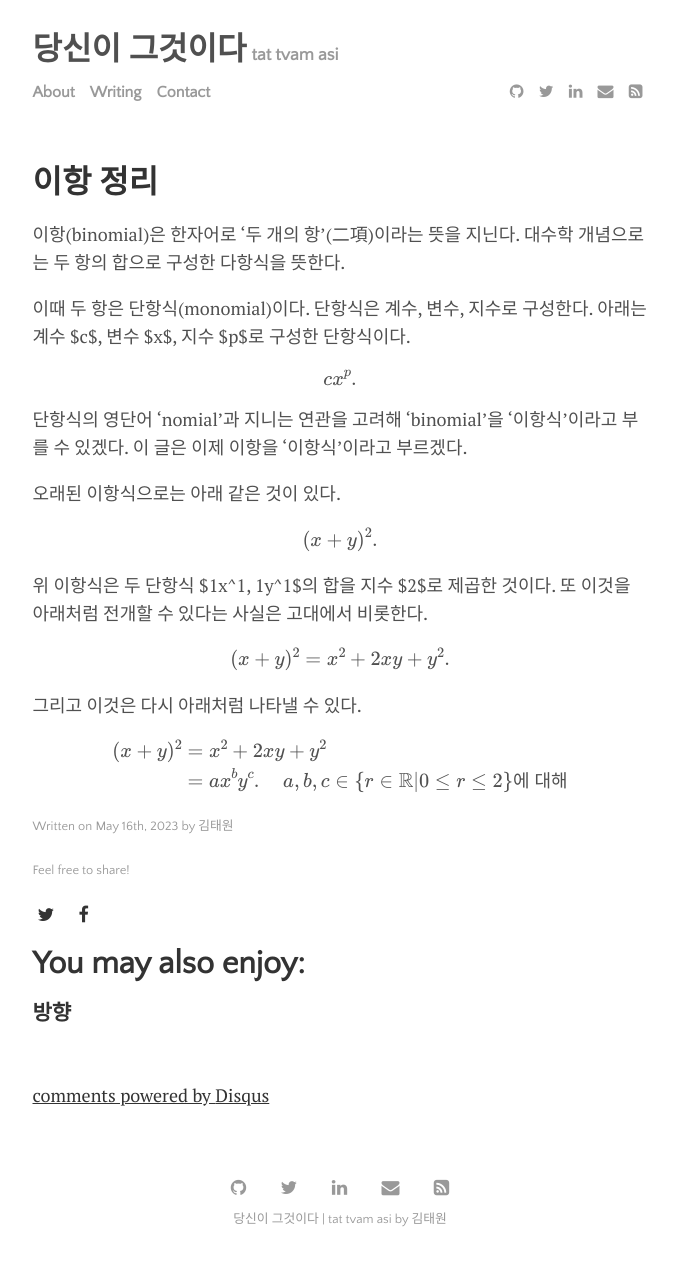
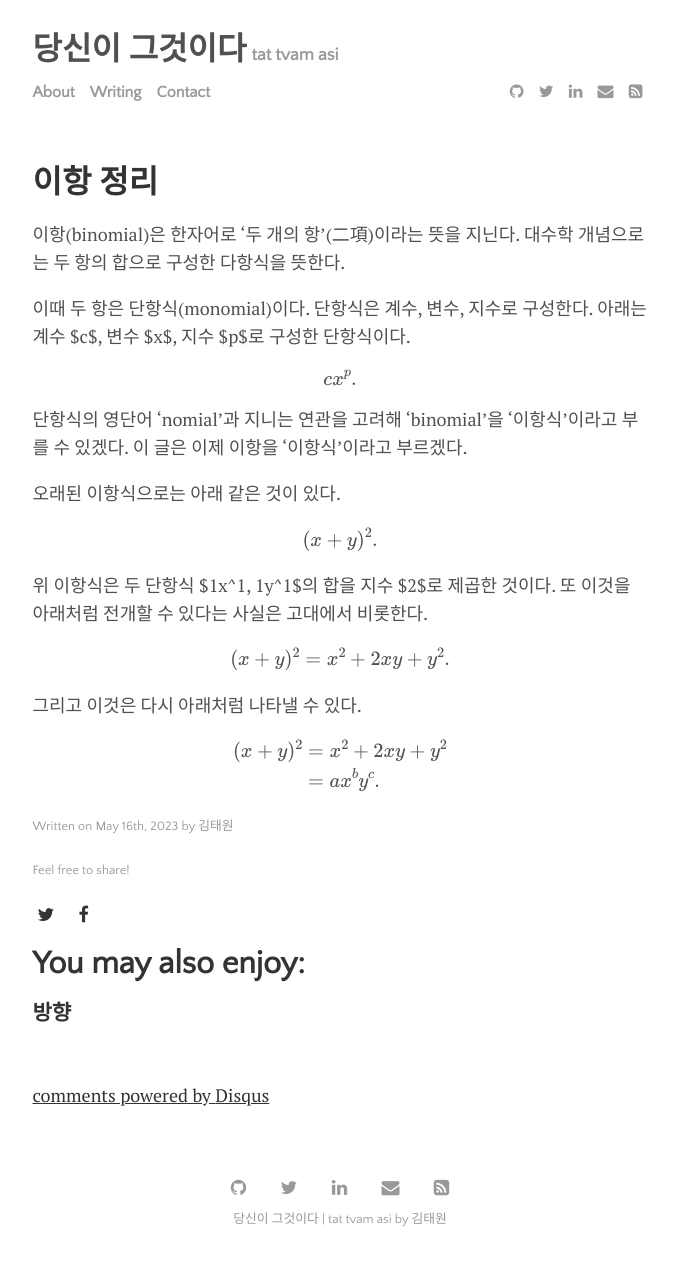
Before and after one commit to pangmoo-KTW/pangmoo-KTW, a Jekyll site: the page built from _posts/2023-05-16-bionomial.md, in a window 1280 px wide. Shown: the whole page, without its empty margins (300-977 px from the left). Built offline with Jekyll 4.4.1, drawn with Linux system fonts in a browser that asks for light colours; formulas are drawn with MathJax 3; comment, search, counter and statistics services are not loaded.

Commit message:
binomial

```diff
--- a/_posts/2023-05-16-bionomial.md
+++ b/_posts/2023-05-16-bionomial.md
@@ -38,6 +38,6 @@ $$
 $$
 \begin{aligned}
 (x+y)^2 &= x^2 + 2xy + y^2 \\
-					 &= ax^by^c. \quad a,b,c\in\{r\in\mathbb{R}|0\leq r\leq2\}\textrm{에 대해}
+					 &= ax^by^c.
 \end{aligned}
 $$
```
